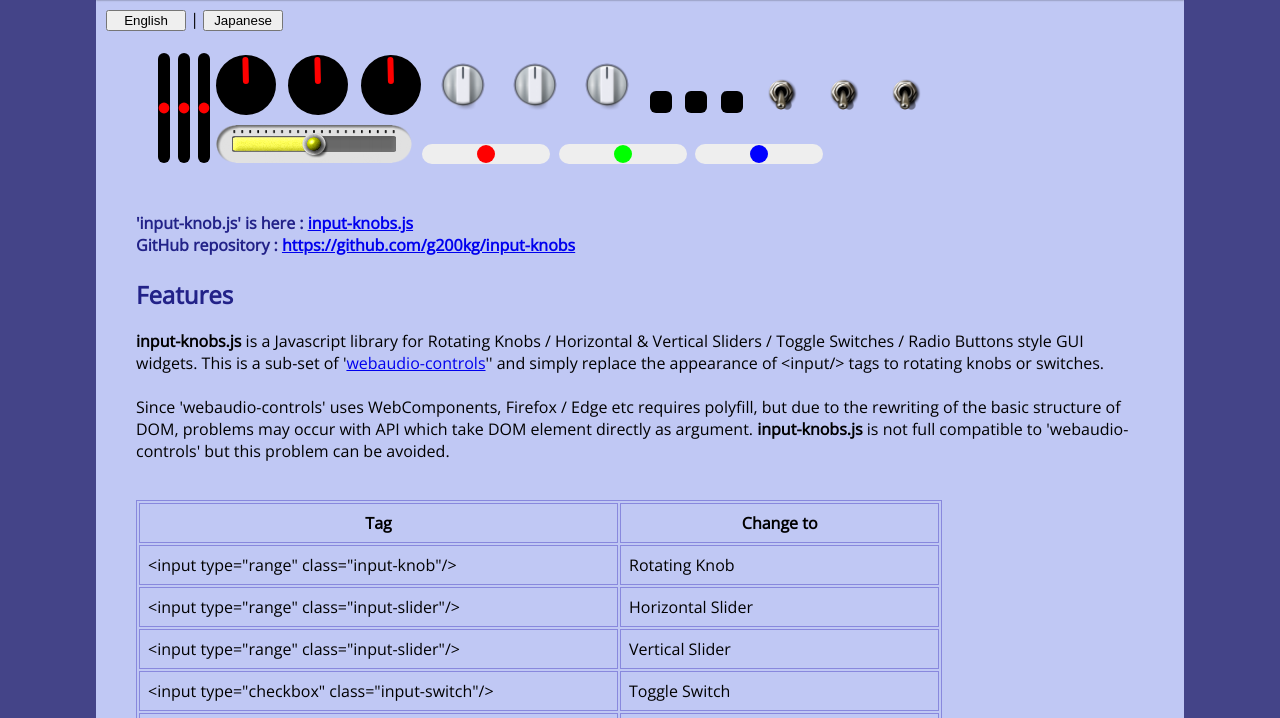
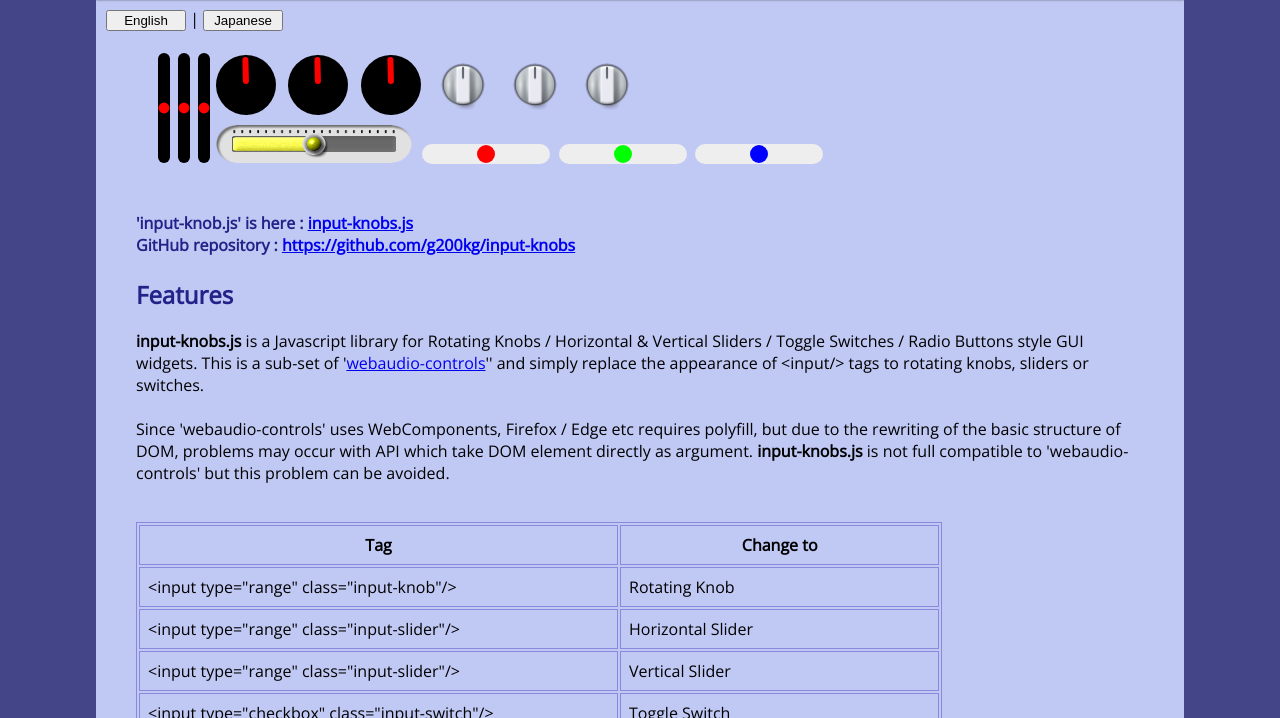
Before and after one commit to g200kg/input-knobs, a website: page index.html in a window 1280 px wide. Shown: the part 82-800 px from the top of the page. Drawn offline with nearby package versions, Linux system fonts and the light colour scheme.

Commit message:
reference to stylesheet size

```diff
--- a/index.html
+++ b/index.html
@@ -108,14 +108,14 @@ GitHub repository : <a href="https://github.com/g200kg/input-knobs">https://gith
   <h2>Features</h2>
   <p lang="en"><b>input-knobs.js</b> is a Javascript library for Rotating Knobs / Horizontal & Vertical Sliders / Toggle Switches / Radio Buttons style GUI widgets.
     This is a sub-set of '<a href="https://github.com/g200kg/webaudio-controls">webaudio-controls</a>''
-    and simply replace the appearance of &lt;input/&gt; tags to rotating knobs or switches.<br/><br/>
+    and simply replace the appearance of &lt;input/&gt; tags to rotating knobs, sliders or switches.<br/><br/>
     Since 'webaudio-controls' uses WebComponents, Firefox / Edge etc requires polyfill,
     but due to the rewriting of the basic structure of DOM, problems may occur with API which take DOM element directly as argument.
     <b>input-knobs.js</b> is not full compatible to 'webaudio-controls' but this problem can be avoided.
   </p>
   <p lang="ja"><b>input-knobs.js</b> は回転するノブ、水平および垂直のスライダー、トグルスイッチ、ラジオボタン型の GUI ウィジェットの Javascript ライブラリです。
     これは '<a href="https://github.com/g200kg/webaudio-controls">webaudio-controls</a>' のサブセットで、単純に &lt;input/&gt; タグの外見を
-    回転するノブやスイッチに置き換えます。<br/><br/>
+    回転するノブやスライダー、スイッチに置き換えます。<br/><br/>
     'webaudio-controls' は WebComponents を使用するため Firefox / Edge 等ではポリフィルが必要になりますが、
     DOM の基本構造を書き換える影響で DOM エレメントを直接引数に取る API 等で不具合が生じる場合があります。
     <b>input-knobs.js</b> は 'webaudio-controls' の機能の全ては揃っていませんがこの問題を避ける事ができます。
--- a/input-knobs.js
+++ b/input-knobs.js
@@ -1,22 +1,18 @@
 window.addEventListener("load",function(){
-  let defOptions={bgcolor:"#000",fgcolor:"#f00",knobDiameter:64,switchDiameter:24,sliderWidth:128,sliderHeight:20};
-  if(!window.inputKnobsOptions)
-    window.inputKnobsOptions={};
-  window.inputKnobsOptions=Object.assign(defOptions,window.inputKnobsOptions);
-  let o=window.inputKnobsOptions;
-  o.knobWidth=o.knobWidth||o.knobDiameter;
-  o.knobHeight=o.knobHeight||o.knobDiameter;
-  o.sliderWidth=o.sliderWidth||o.sliderDiameter;
-  o.sliderHeight=o.sliderHeight||o.sliderDiameter;
-  o.switchWidth=o.switchWidth||o.switchDiameter;
-  o.switchHeight=o.switchHeight||o.switchDiameter;
+  let op=window.inputKnobsOptions||{};
+  op.knobWidth=op.knobWidth||op.knobDiameter||64;
+  op.knobHeight=op.knobHeight||op.knobDiameter||64;
+  op.sliderWidth=op.sliderWidth||op.sliderDiameter||128;
+  op.sliderHeight=op.sliderHeight||op.sliderDiameter||20;
+  op.switchWidth=op.switchWidth||op.switchDiameter||24;
+  op.switchHeight=op.switchHeight||op.switchDiameter||24;
+  op.fgcolor=op.fgcolor||"#f00";
+  op.bgcolor=op.bgcolor||"#000";
   let styles=document.createElement("style");
   styles.innerHTML="\
   input[type=range].input-knob,input[type=range].input-slider{\
     -webkit-appearance:none;\
     -moz-appearance:none;\
-    width:64px;\
-    height:64px;\
     border:none;\
     box-sizing:border-box;\
     overflow:hidden;\
@@ -25,6 +21,12 @@ window.addEventListener("load",function(){
     background-position:0px 0%;\
     background-color:transparent;\
     touch-action:none;\
+  }\
+  input[type=range].input-knob{\
+    width:"+(op.knobWidth)+"px; height:"+(op.knobHeight)+"px;\
+  }\
+  input[type=range].input-slider{\
+    width:"+(op.sliderWidth)+"px; height:"+(op.sliderHeight)+"px;\
   }\
   input[type=range].input-knob::-webkit-slider-thumb,input[type=range].input-slider::-webkit-slider-thumb{\
     -webkit-appearance:none;\
@@ -41,10 +43,10 @@ window.addEventListener("load",function(){
     border:none;\
   }\
   input[type=checkbox].input-switch,input[type=radio].input-switch {\
+    width:"+(op.swtichWidth)+"px;\
+    height:"+(op.switchHeight)+"px;\
     -webkit-appearance:none;\
     -moz-appearance:none;\
-    width:32px;\
-    height:32px;\
     background-size:100% 200%;\
     background-position:0% 0%;\
     background-repeat:no-repeat;\
@@ -93,22 +95,17 @@ window.addEventListener("load",function(){
   for(let i=elem.length-1;i>=0;--i){
     let w,h,d,fg,bg;
     let el=elem[i];
+    let op=window.inputKnobsOptions;
     d=+el.getAttribute("data-diameter");
-    w=+el.getAttribute("data-width");
-    h=+el.getAttribute("data-height");
-    bg=el.getAttribute("data-bgcolor")||window.inputKnobsOptions.bgcolor;
-    fg=el.getAttribute("data-fgcolor")||window.inputKnobsOptions.fgcolor;
+    let st=document.defaultView.getComputedStyle(el,null);
+    w=parseFloat(el.getAttribute("data-width")||d||st.width||w);
+    h=parseFloat(el.getAttribute("data-height")||d||st.height||h);
+    bg=el.getAttribute("data-bgcolor")||"#000";
+    fg=el.getAttribute("data-fgcolor")||"#f00";
+    el.sensex=el.sensey=200;
     if(el.className.indexOf("input-knob")>=0)
       el.itype="k";
-    el.sensex=el.sensey=200;
-    switch(el.itype){
-    case "k":
-      w=w||d||window.inputKnobsOptions.knobWidth;
-      h=h||d||window.inputKnobsOptions.knobHeight;
-      break;
-    default:
-      w=w||d||window.inputKnobsOptions.sliderWidth;
-      h=h||d||window.inputKnobsOptions.sliderHeight;
+    else{
       if(w>=h){
         el.itype="h";
         el.sensex=w-h;
@@ -121,7 +118,6 @@ window.addEventListener("load",function(){
         el.sensey=h-w;
         el.style.backgroundSize="100% auto";
       }
-      break;
     }
     el.style.width=w+"px";
     el.style.height=h+"px";
```
Also changed, not shown: switch_offon.png (added).
